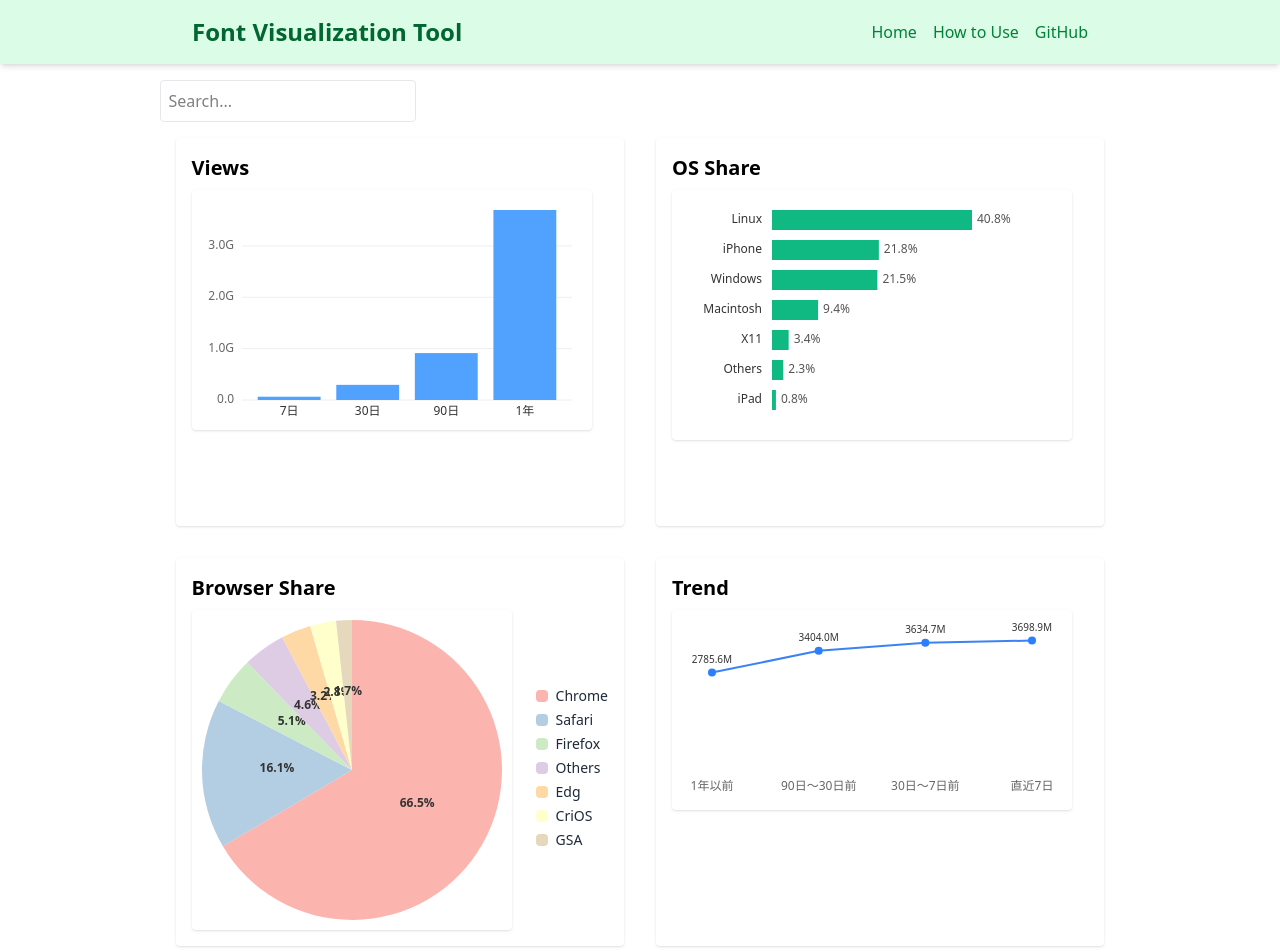
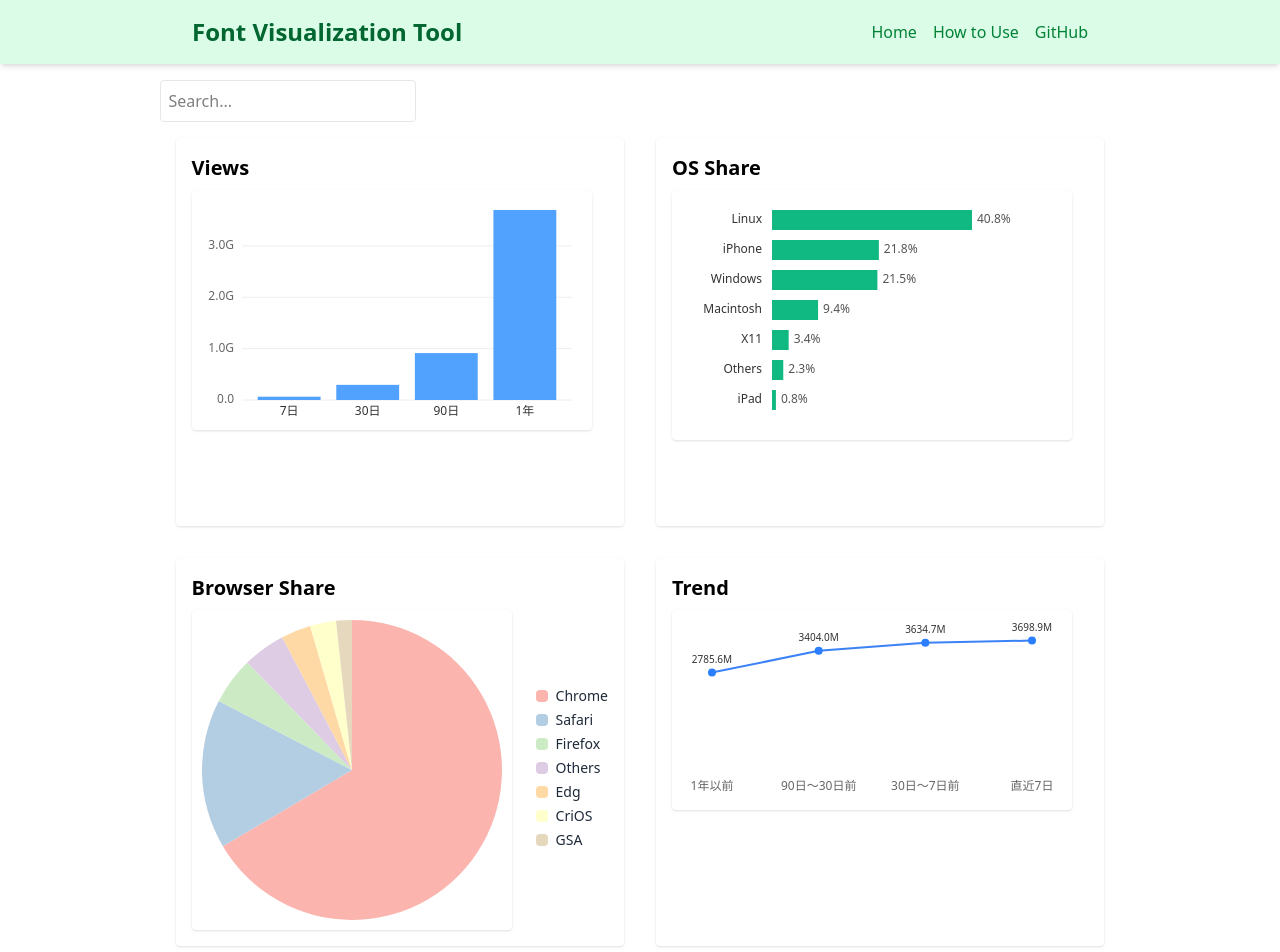
Before and after one commit to minmmmmin/font, a React (Vite) app: page / in a window 1280 px wide. Shown: the top 952 px of the page. Built offline with nearby package versions, Linux system fonts and the light colour scheme.

Commit message:
円グラフの編集

```diff
--- a/src/components/graphs/BrowserShareGraph.jsx
+++ b/src/components/graphs/BrowserShareGraph.jsx
@@ -1,3 +1,4 @@
+import { useState } from "react";
 import * as d3 from "d3";
 
 const BrowserShareGraph = ({ data }) => {
@@ -7,6 +8,8 @@ const BrowserShareGraph = ({ data }) => {
     .map(([browser, ratio]) => ({ browser, ratio }))
     .filter((d) => d.ratio > 0.01)
     .sort((a, b) => b.ratio - a.ratio);
+
+  const [hovered, setHovered] = useState(null);
 
   const width = 320;
   const height = 320;
@@ -23,25 +26,44 @@ const BrowserShareGraph = ({ data }) => {
     .arc()
     .innerRadius(0)
     .outerRadius(radius - 10);
+  const outerArc = d3
+    .arc()
+    .innerRadius(radius * 0.9)
+    .outerRadius(radius * 0.9);
 
   return (
     <div className="flex flex-col sm:flex-row gap-6">
       <svg width={width} height={height} className="bg-white shadow rounded">
         <g transform={`translate(${width / 2}, ${height / 2})`}>
-          {pie(pieData).map((d, i) => (
+          {pie(pieData).map((d, i) => {
+            const [labelX, labelY] = outerArc.centroid(d);
+            const isHovered = hovered?.data?.browser === d.data.browser;
+
+            return (
               <g key={i}>
-              <path d={arc(d)} fill={color(d.data.browser)} />
+                <path
+                  d={arc(d)}
+                  fill={color(d.data.browser)}
+                  onMouseEnter={() => setHovered(d)}
+                  onMouseLeave={() => setHovered(null)}
+                  className="cursor-pointer transition-opacity duration-200 hover:opacity-80"
+                />
+                {isHovered && (
                   <text
-                transform={`translate(${arc.centroid(d)})`}
+                    x={labelX}
+                    y={labelY}
                     textAnchor="middle"
                     fontSize="12"
                     fontWeight="bold"
                     fill="#333"
+                    className="pointer-events-none"
                   >
                     {(d.data.ratio * 100).toFixed(1)}%
                   </text>
+                )}
               </g>
-          ))}
+            );
+          })}
         </g>
       </svg>
 
```
Lines whose indentation alone changed are shown as unchanged.
